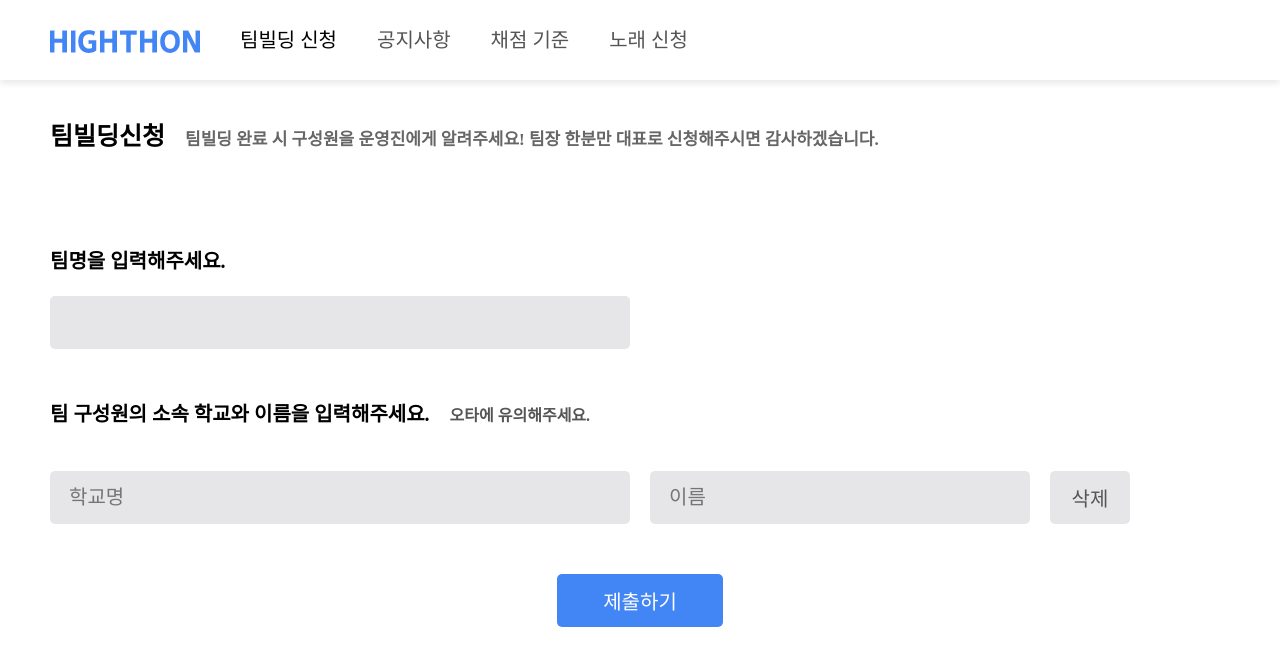
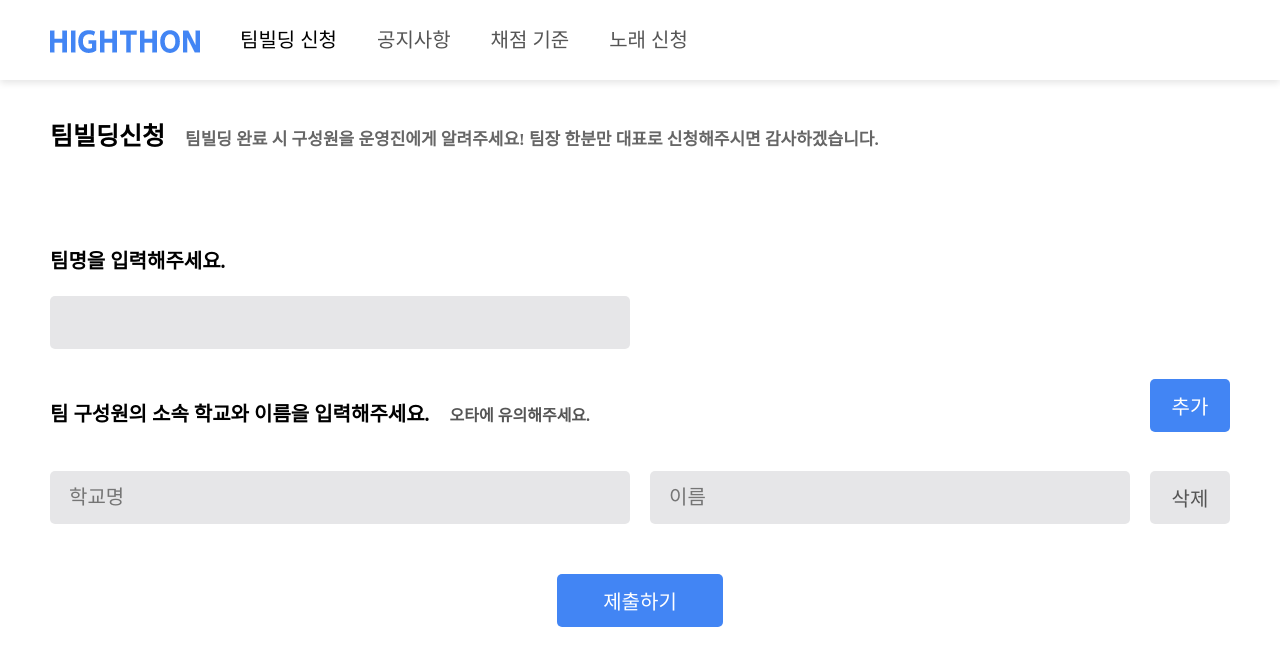
Before and after one commit to highthon/highthon-d-day-frontend, a React (Create React App) app: page /team in a window 1280 px wide. Shown: the top 666 px of the page. Built offline with nearby package versions, Linux system fonts and the light colour scheme.

Commit message:
Add AddButton

```diff
--- a/src/pages/TeamApply.jsx
+++ b/src/pages/TeamApply.jsx
@@ -18,6 +18,7 @@ const StyledLabel = styled.label`
   line-height: 70px;
   margin-top: 30px;
   display: block;
+  position: relative;
 `;
 
 const SubtextLabel = styled.span`
@@ -43,17 +44,21 @@ const StyledInputText = styled.input`
 `;
 
 const StyledInputName = styled(StyledInputText)`
-  width: 380px;
+  width: 480px;
   margin-left: 20px;
 `;
 
 const AddButton = styled(Button)`
   width: 80px;
+  position: absolute;
+  top: 0;
+  right: 0;
 `;
 
-const DeleteButton = styled(AddButton)`
+const DeleteButton = styled(Button)`
   background-color: ${color1};
   color: ${color2};
+  width: 80px;
   margin-left: 20px;
 `;
 
@@ -132,6 +137,7 @@ export default class TeamApply extends Component {
         <StyledLabel>
           팀 구성원의 소속 학교와 이름을 입력해주세요.
           <SubtextLabel>오타에 유의해주세요.</SubtextLabel>
+          <AddButton>추가</AddButton>
         </StyledLabel>
         {renderedMembers}
         <SubmitButton>
```
